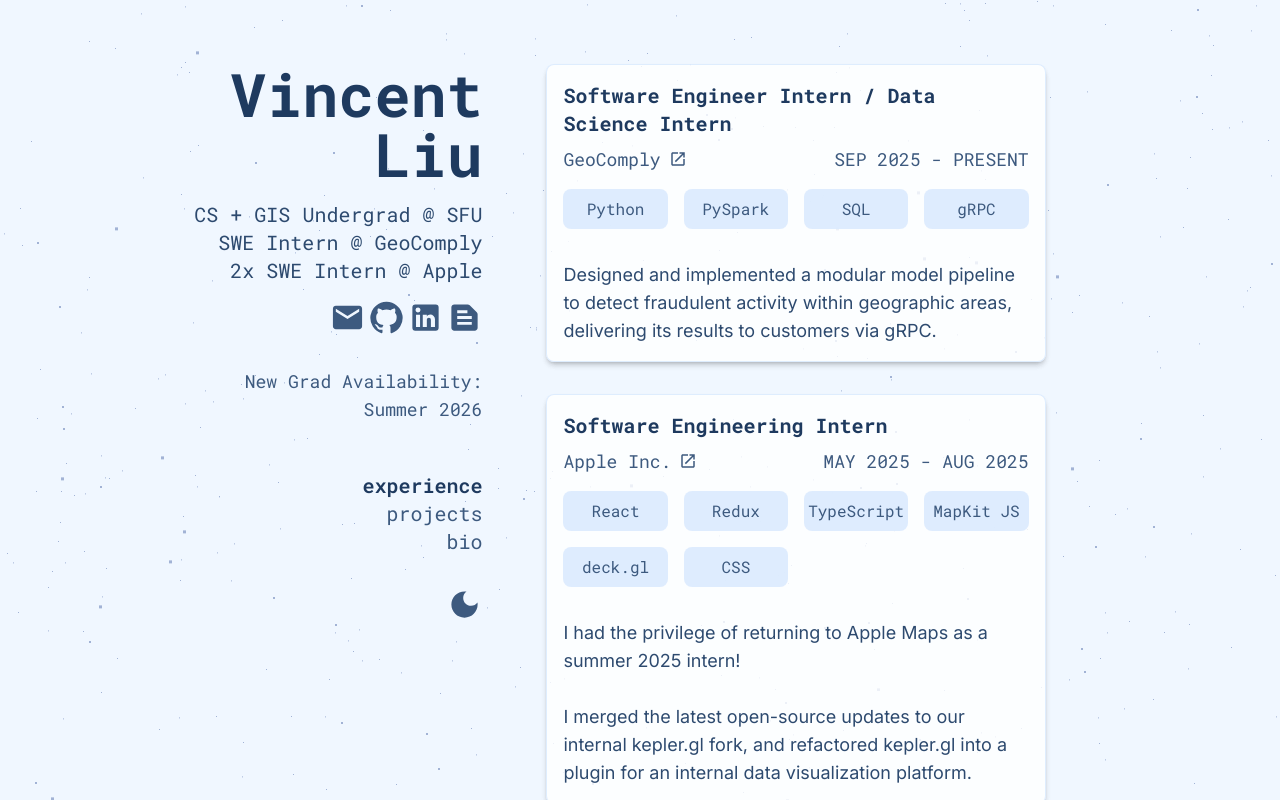
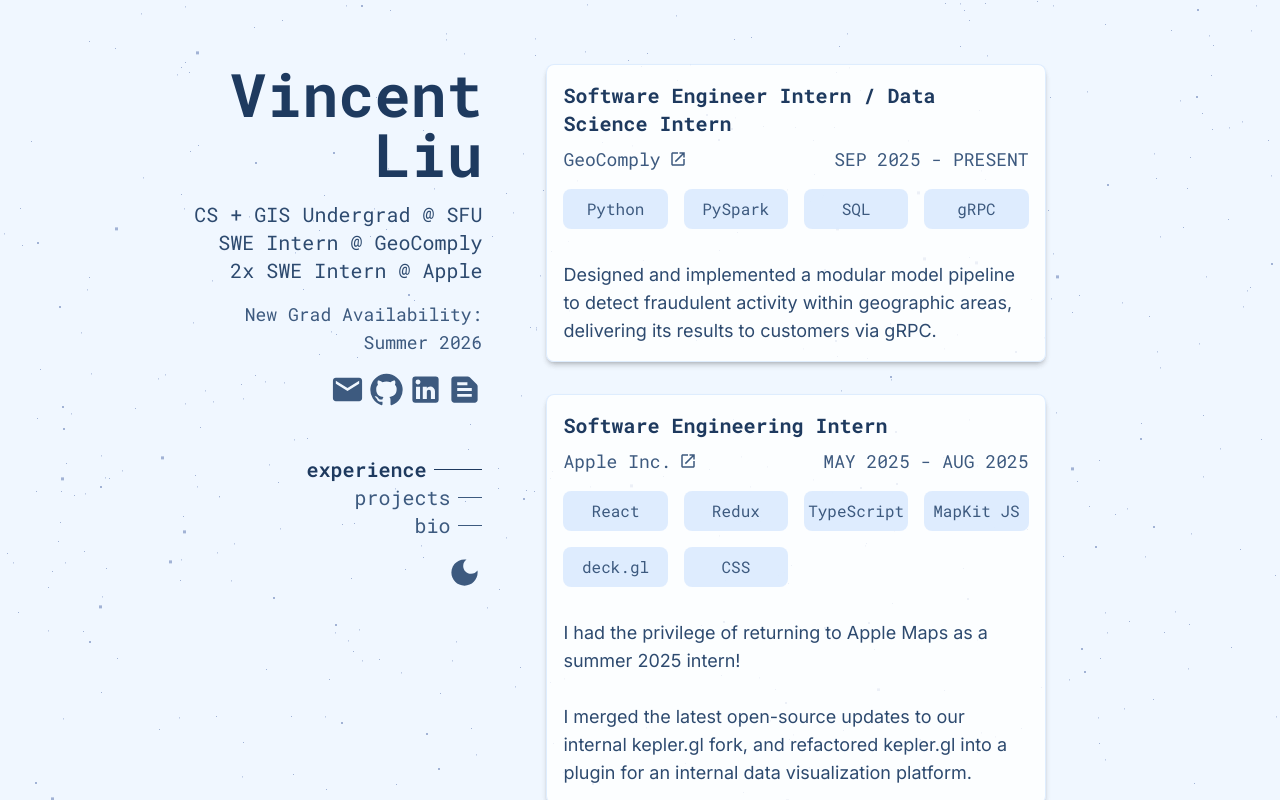
Before and after one commit to vinn03/personal-portfolio, a React (Vite) app in the folder portfolio/: page / in a window 1280 px wide. Shown: the top 800 px of the page. Built offline with nearby package versions, Linux system fonts and the light colour scheme.

Commit message:
more layout changes

```diff
--- a/portfolio/src/components/intro/intro.tsx
+++ b/portfolio/src/components/intro/intro.tsx
@@ -1,8 +1,8 @@
 import Socials from "./socials";
 
-function Intro() {
+function IntroHeader() {
   return (
-    <span className="text-center lg:text-right">
+    <span className="text-center lg:text-right block">
       <h1 className="text-4xl lg:text-6xl font-mono font-bold text-navy-900 dark:text-blue-100">
         Vincent Liu
       </h1>
@@ -13,13 +13,29 @@ function Intro() {
         <div>2x SWE Intern @ Apple</div>
       </div>
 
-      <Socials />
-
-      <div className="text-lg font-mono mt-8 text-navy-700 dark:text-blue-200">
-        <div>New Grad Availability: Summer 2026</div>
+      <div className="text-lg font-mono mt-4 text-navy-700 dark:text-blue-200">
+        New Grad Availability: Summer 2026
       </div>
     </span>
   );
 }
 
+function IntroFooter() {
+  return (
+    <span className="text-center lg:text-right block">
+      <Socials />
+    </span>
+  );
+}
+
+function Intro() {
+  return (
+    <>
+      <IntroHeader />
+      <IntroFooter />
+    </>
+  );
+}
+
 export default Intro;
+export { IntroHeader, IntroFooter };
--- a/portfolio/src/components/nav/nav.tsx
+++ b/portfolio/src/components/nav/nav.tsx
@@ -13,7 +13,7 @@ function Nav({ handleSectionChange, activeSection }) {
         {sections.map((section) => (
           <a
             key={section}
-            className={`lg:hover:underline text-lg lg:text-right lg:text-xl mr-2 ml-2 lg:ml-0 lg:mr-0 cursor-pointer
+            className={`lg:flex lg:items-center lg:gap-2 text-lg lg:text-right lg:text-xl mr-2 ml-2 lg:ml-0 lg:mr-0 cursor-pointer
                     ${
                       activeSection === section
                         ? "text-navy-900 dark:text-white font-semibold"
@@ -22,10 +22,19 @@ function Nav({ handleSectionChange, activeSection }) {
             onClick={() => handleSectionChange(section)}
           >
             {section}
+            <span
+              className={`hidden lg:inline-block transition-all duration-300 ${
+                activeSection === section ? "w-12" : "w-6"
+              }`}
+              style={{
+                height: "1px",
+                backgroundColor: "currentColor",
+              }}
+            />
           </a>
         ))}
       </div>
-      <div className="order-first lg:order-last lg:mt-8">
+      <div className="order-first lg:order-last lg:mt-4">
         <ThemeToggle />
       </div>
     </div>
```
